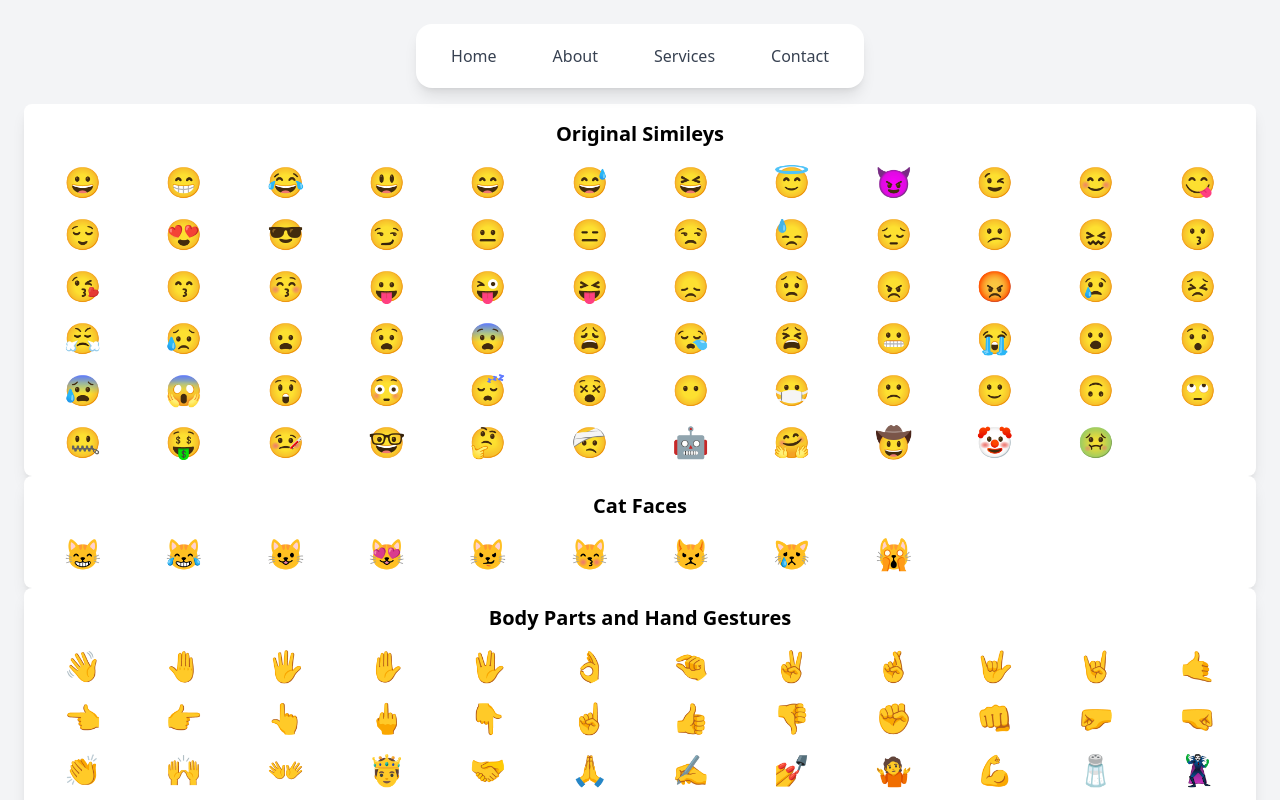
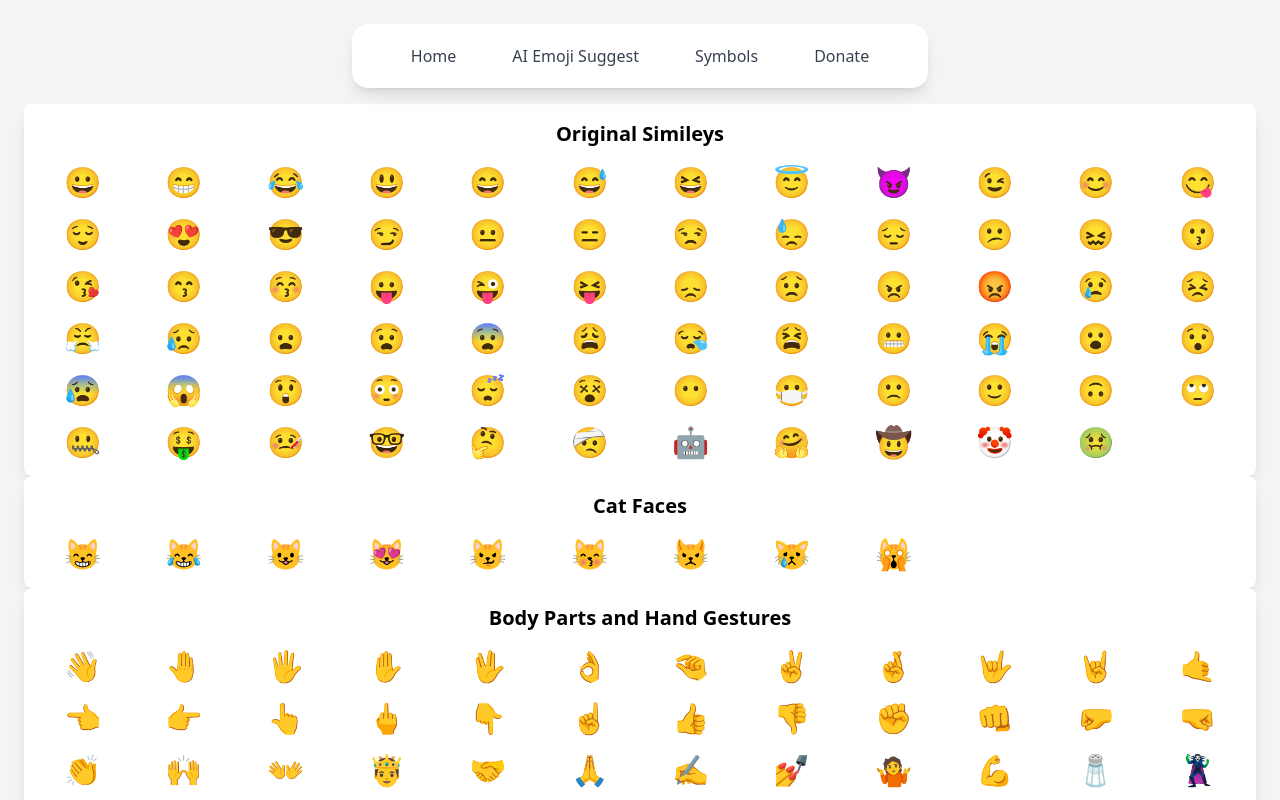
Before and after one commit to Sabeer-Junaid/emoji-copilot, a plain HTML site: page index.html in a window 1280 px wide. Shown: the top 800 px of the page. Drawn offline with nearby package versions, Linux system fonts and the light colour scheme.

Commit message:
change navbar text

```diff
--- a/index.html
+++ b/index.html
@@ -9,7 +9,7 @@
   <body class="bg-gray-100 p-6 relative">
 
     <div class="flex justify-center">
-    <nav class="bg-white shadow-lg rounded-2xl px-6 py-3 w-full max-w-md">
+    <nav class="bg-white shadow-lg rounded-2xl px-6 py-3 w-full max-w-xl">
       <div class="flex justify-center items-center">
           <button class="md:hidden p-2" onclick="toggleMenu()">
               <svg id="menu-icon" class="w-6 h-6" fill="none" stroke="currentColor" viewBox="0 0 24 24" xmlns="http://www.w3.org/2000/svg"><path stroke-linecap="round" stroke-linejoin="round" stroke-width="2" d="M4 6h16M4 12h16m-7 6h7"></path></svg>
@@ -17,9 +17,9 @@
       </div>
       <div id="menu" class="hidden md:flex md:justify-center md:gap-6 md:items-center">
           <a href="#" class="block py-2 px-4 text-gray-700 hover:text-blue-500">Home</a>
-          <a href="#" class="block py-2 px-4 text-gray-700 hover:text-blue-500">About</a>
-          <a href="#" class="block py-2 px-4 text-gray-700 hover:text-blue-500">Services</a>
-          <a href="#" class="block py-2 px-4 text-gray-700 hover:text-blue-500">Contact</a>
+          <a href="#" class="block py-2 px-4 text-gray-700 hover:text-blue-500">AI Emoji Suggest</a>
+          <a href="#" class="block py-2 px-4 text-gray-700 hover:text-blue-500">Symbols</a>
+          <a href="#" class="block py-2 px-4 text-gray-700 hover:text-blue-500">Donate</a>
       </div>
   </nav>
 </div>
```
